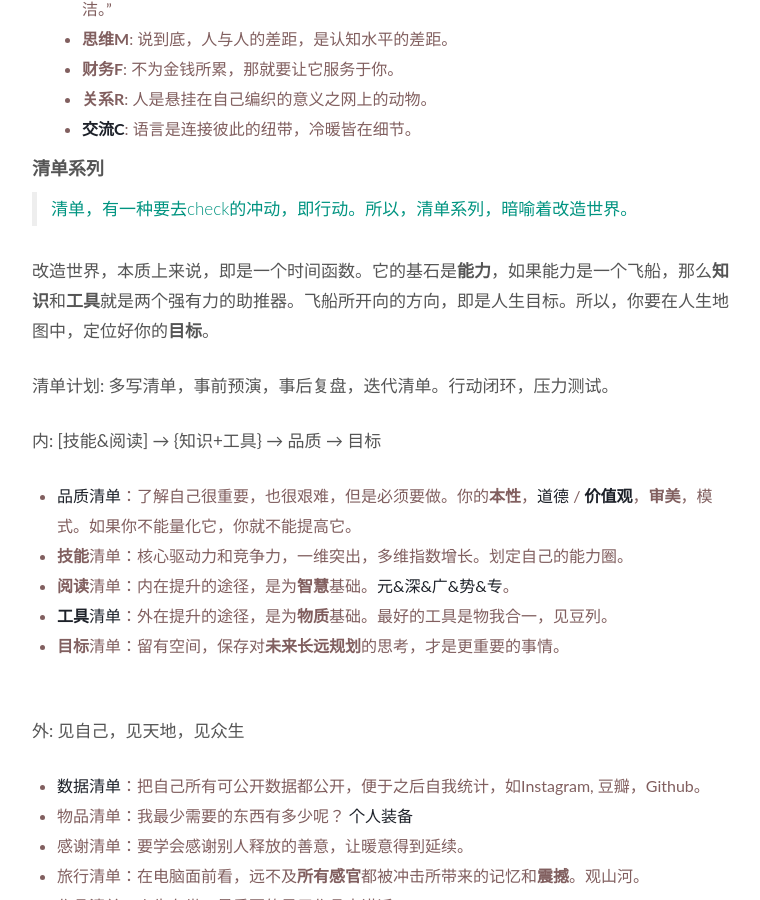
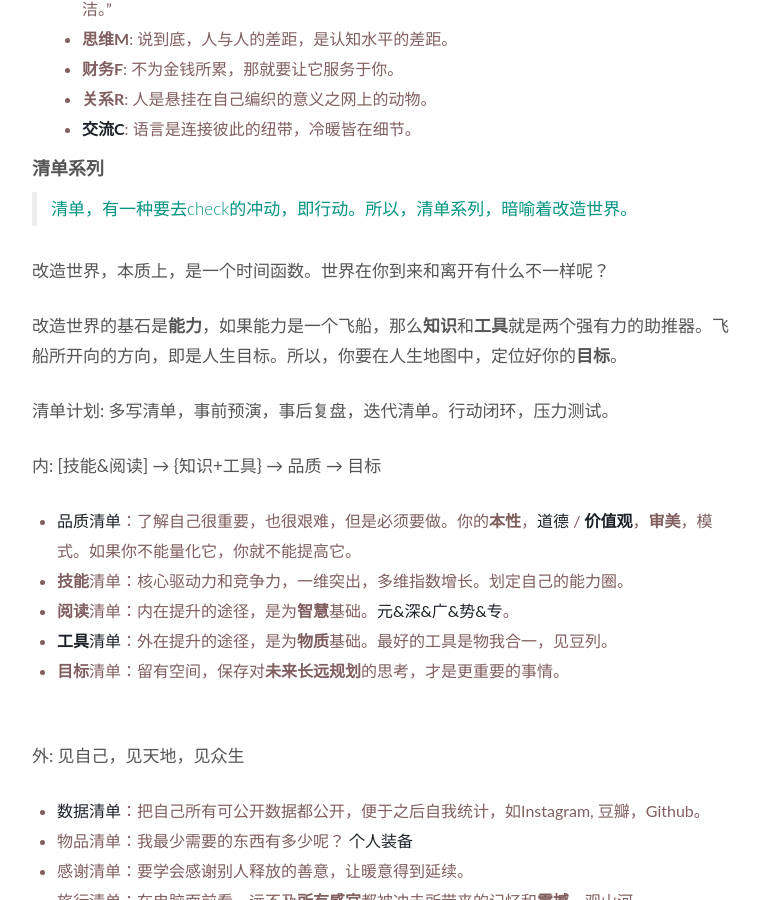
Before and after one commit to WillWang-X/willwang-x.github.io, a Jekyll site: the page built from _posts/2019-01-01-life-README.md, in a window 1280 px wide and 900 px high, scrolled down 3321 px. Shown: the whole window, without its empty margins (258-1018 px from the left). Built offline with Jekyll 4.4.1, drawn with Linux system fonts in a browser that asks for light colours.

Commit message:
update README

```diff
--- a/_posts/2019-01-01-life-README.md
+++ b/_posts/2019-01-01-life-README.md
@@ -106,11 +106,13 @@ published: true
 	- [**交流C**](https://workflowy.com/s/example/septu14yC0wMEyxk): 语言是连接彼此的纽带，冷暖皆在细节。
 
 
-### 清单系列
+### 清单系列 [](立德立功立言)
 
 > 清单，有一种要去check的冲动，即行动。所以，清单系列，暗喻着改造世界。
 
-改造世界，本质上来说，即是一个时间函数。它的基石是**能力**，如果能力是一个飞船，那么**知识**和**工具**就是两个强有力的助推器。飞船所开向的方向，即是人生目标。所以，你要在人生地图中，定位好你的**目标**。
+改造世界，本质上，是一个时间函数。世界在你到来和离开有什么不一样呢？
+
+改造世界的基石是**能力**，如果能力是一个飞船，那么**知识**和**工具**就是两个强有力的助推器。飞船所开向的方向，即是人生目标。所以，你要在人生地图中，定位好你的**目标**。
 
 清单计划: 多写清单，事前预演，事后复盘，迭代清单。行动闭环，压力测试。
 
```
